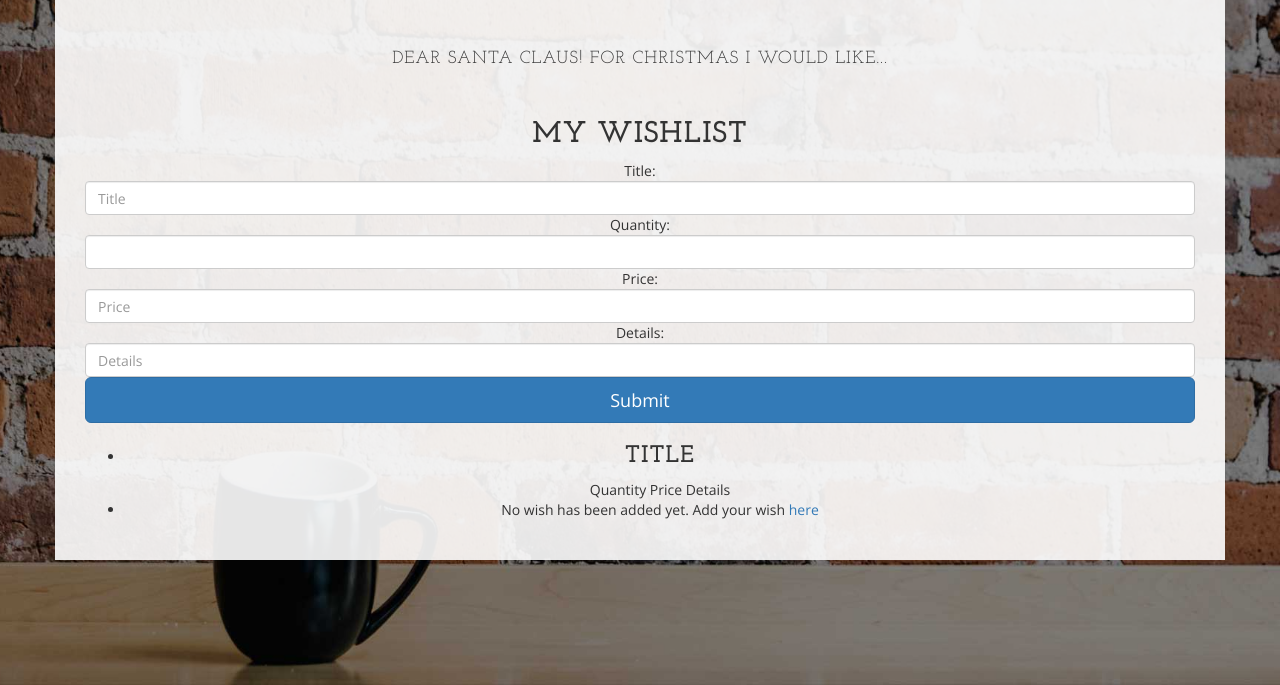
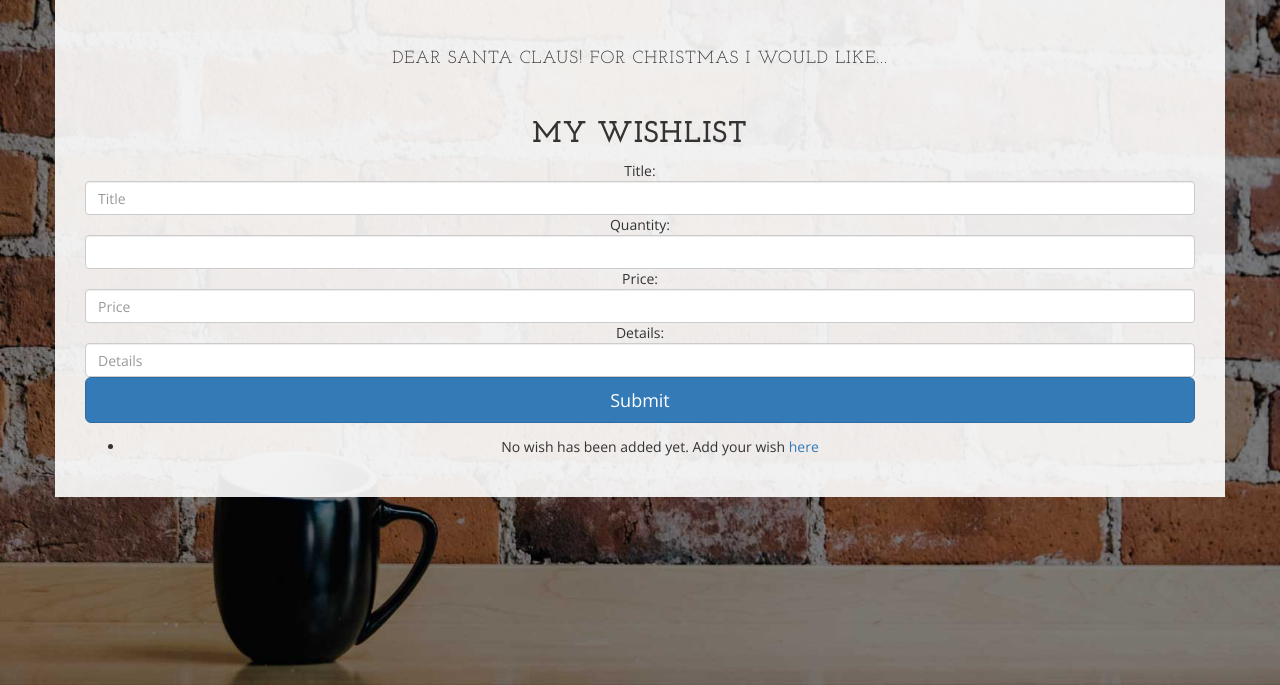
Before and after one commit to emmareavley95/set09103_cw2, a Flask app: page /list in a window 1280 px wide. Shown: the part 115-800 px from the top of the page. Run offline with Flask 2, Linux system fonts and the light colour scheme; data comes from the database, SQL or seed files in the repository; both versions use the stored data as it was after the commit; some libraries are stand-ins or nearby versions.

Commit message:
connecting database to display wish added by user on wishlist

```diff
--- a/src/app.py
+++ b/src/app.py
@@ -2,9 +2,20 @@ import sqlite3
 import os
 
 from flask import Flask, g, render_template, url_for, request, redirect, session, flash, abort
+from functools import wraps
+
 app = Flask(__name__)
 app.secret_key = 'sGJeN21Z]=6RmK='
 db_location = 'var/wish_db.db'
+
+def required(f):
+    @wraps(f)
+    def decorator(*args, **kwargs):
+        status = session.get('logged_in', False)
+        if not status:
+            return redirect(url_for('login'))
+        return f(*args, **kwargs)
+    return decorator
 
 def get_db():
     db = getattr(g, 'db', None)
@@ -41,10 +52,12 @@ def root():
     return render_template('home.html')
 
 @app.route('/index')
+@required
 def index():
   db = get_db()
   cur = db.execute('select title, quantity, price, details from wishlists order by wish desc')
-  wishlists = cur.fetchall()
+  wishlists = [dict(title=row[0], quantity=row[1], price=row[2], details=row[3]) for row in cur.fetchall()]
+  db.close()
   return render_template('index.html', wishlists=wishlists)
 
 @app.route('/add', methods=['GET','POST'])
@@ -99,7 +112,7 @@ def login():
       error = 'Incorrect Username or Password, Please try again.'
     else:
       session['logged_in'] = True
-      flash('Welcome {{ username }}! You can now send your wishlist to Santa')
+      flash('Welcome! You can now send your wishlist to Santa')
       return redirect(url_for('index'))
   return render_template('login.html', error=error)
 
--- a/src/templates/index.html
+++ b/src/templates/index.html
@@ -59,17 +59,13 @@
             <button type="submit" name="submit" id="Submit" class="btn btn-lg btn-primary btn-block">Submit</button>
           </form>
           <ul class="mywishlist">
-            <li>
-              <h3>Title</h3>
-              <td>Quantity</td>
-              <td>Price</td>
-              <td>Details</td>
-            </li>
 
             {% for wish in wishlists %}
               <li>
                 <h3>{{ wish.title }}</h3>
-                <p>{{ wish.quantity }} , {{ wish.price }} , {{ wish.details }}</p>
+                <p>{{ wish.quantity }}</p>
+                <p>{{ wish.price }}</p>
+                <p>{{ wish.details }}</p>
               </li>
             {% else %}
               <li>No wish has been added yet. Add your wish <a href="{{ url_for('add') }}">here</a></li>
```
Also changed, not shown: src/var/wish_db.db.
